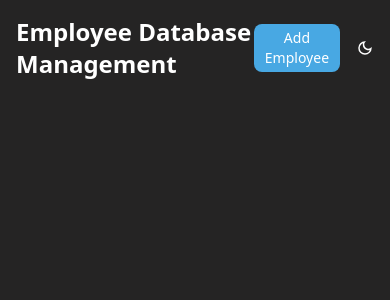
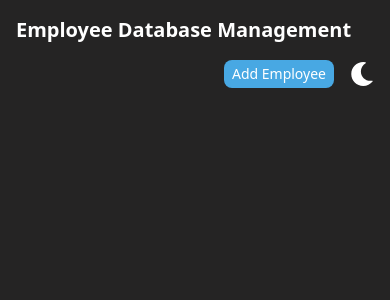
Before and after one commit to nishanthan-k/frontend-interview-questions, a React (Vite) app in the folder employee-database-management/: page / in a window 390 px wide. Shown: the top 300 px of the page. Built offline with nearby package versions, Linux system fonts and the light colour scheme.

Commit message:
Complete header

```diff
--- a/employee-database-management/src/components/Header.jsx
+++ b/employee-database-management/src/components/Header.jsx
@@ -1,5 +1,5 @@
 import { useEffect, useState } from "react";
-import { MdDarkMode, MdOutlineDarkMode } from "react-icons/md";
+import { FaMoon, FaRegMoon } from "react-icons/fa";
 
 const Header = () => {
   const [theme, setTheme] = useState("");
@@ -15,15 +15,23 @@ const Header = () => {
     const htmlElement = document.querySelector("html");
     const themeAttribute = htmlElement.getAttribute("theme");
     const newTheme = themeAttribute === "dark" ? "light" : "dark";
-    htmlElement.setAttribute("thme", newTheme);
+    htmlElement.setAttribute("theme", newTheme);
   };
 
   return (
-    <header className="flex justify-between">
-      <h2 className="text-2xl font-bold">Employee Database Management</h2>
-      <div className="flex gap-4 justify-center items-center">
-        <button className="bg-buttonColor rounded-lg px-2 py-1 text-sm">Add Employee</button>
-        {theme === "dark" ? <MdOutlineDarkMode className="text-2xl" onClick={() => themeHandler()} /> : <MdDarkMode className="text-2xl" onClick={() => themeHandler()} />}
+    <header className="flex flex-col md:flex-row justify-between gap-4 md:gap-0">
+      <h2 className="text-xl md:text-2xl font-bold">
+        Employee Database Management
+      </h2>
+      <div className="flex gap-4 justify-center items-center self-end ">
+        <button className="bg-buttonColor rounded-lg px-2 py-1 text-sm">
+          Add Employee
+        </button>
+        {theme === "dark" ? (
+          <FaMoon className="text-2xl" onClick={() => themeHandler()} />
+        ) : (
+          <FaRegMoon className="text-2xl" onClick={() => themeHandler()} />
+        )}
       </div>
     </header>
   );
```
